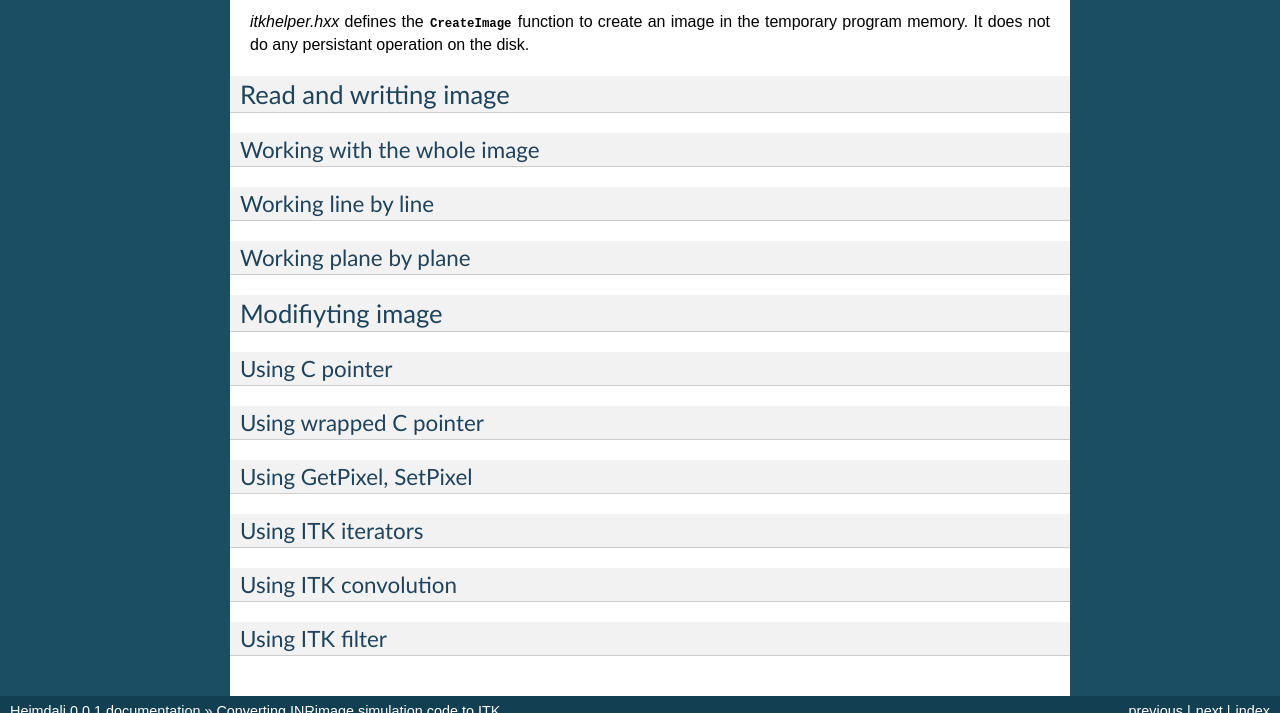
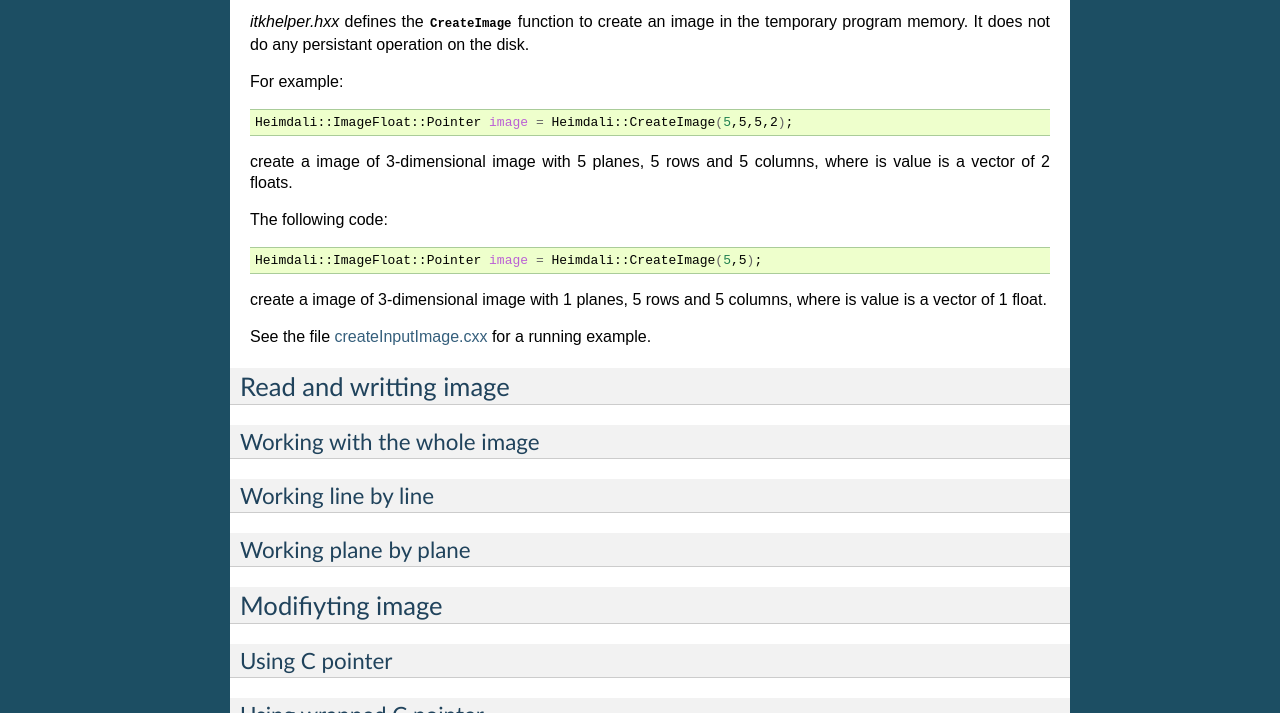
Before and after one commit to heimdali/heimdali, a Sphinx documentation site: the page built from doc/from_inrimage.rst, in a window 1280 px wide and 900 px high, scrolled down 805 px, cut to the strip 187-900 px from the top of the window. Built offline with Sphinx 7.4.7, drawn with Linux system fonts in a browser that asks for light colours.

Commit message:
DOC: CreateImage function

```diff
--- a/doc/conf.py
+++ b/doc/conf.py
@@ -345,7 +345,9 @@ breathe_domain_by_extension = {
         'cxx': 'cpp',
     }
 
+github = 'https://github.com/dfroger/heimdali/blob/master/'
+
 extlinks = {
-    'libheimdali':
-        ('https://github.com/dfroger/heimdali/blob/master/libheimdali/%s', ''),
+    'libheimdali': (github+'/libheimdali/%s', ''),
+    'example': (github+'/example/%s', ''),
 }
--- a/doc/from_inrimage.rst
+++ b/doc/from_inrimage.rst
@@ -50,6 +50,27 @@ Creating image
 function to create an image in the temporary program memory. It does not do any
 persistant operation on the disk.
 
+For example:
+
+.. code-block:: bash
+
+    Heimdali::ImageFloat::Pointer image = Heimdali::CreateImage(5,5,5,2);
+
+create a image of 3-dimensional image with 5 planes, 5 rows and 5 columns,
+where is value is a vector of 2 floats.
+
+The following code:
+
+.. code-block:: bash
+
+    Heimdali::ImageFloat::Pointer image = Heimdali::CreateImage(5,5);
+
+create a image of 3-dimensional image with 1 planes, 5 rows and 5 columns,
+where is value is a vector of 1 float.
+
+See the file :example:`createInputImage.cxx` for a running example.
+
+
 ------------------------------------------------------
 Read and writting image
 ------------------------------------------------------
```
Also changed, not shown: 2 other files.
